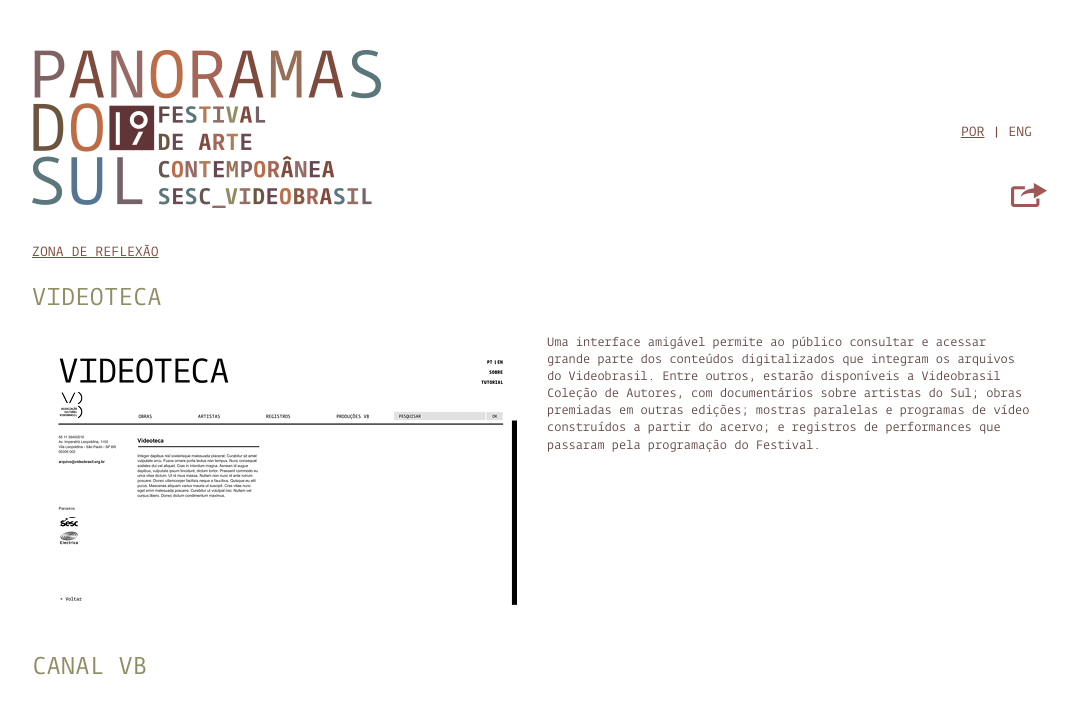
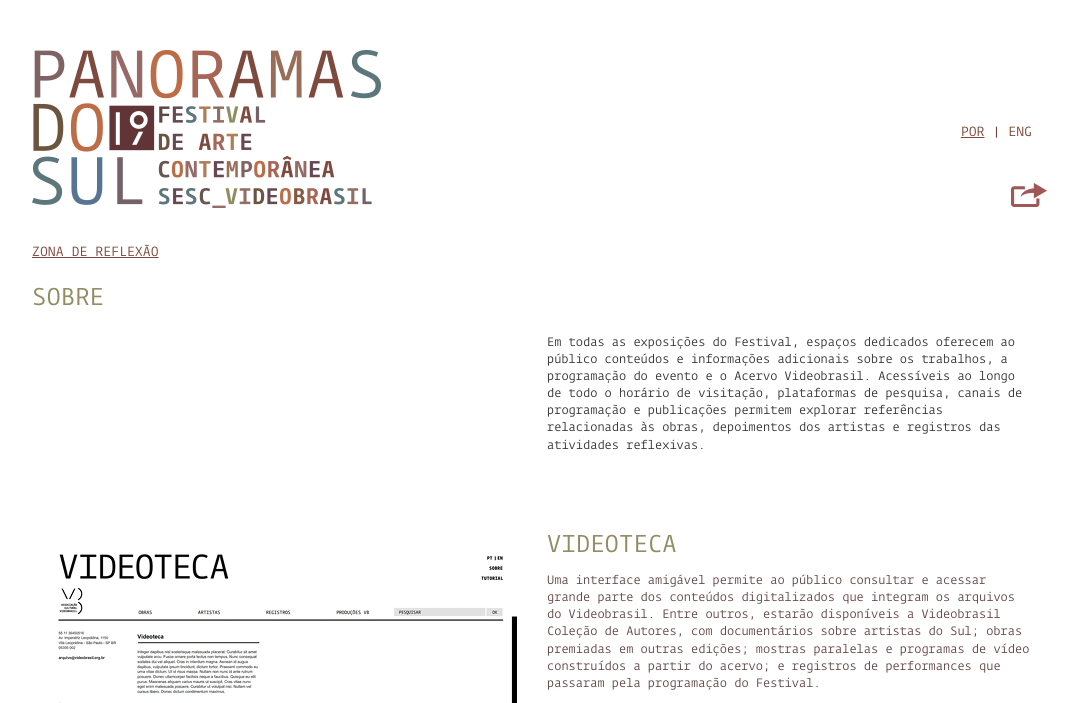
Before and after one commit to eduardo-haddad/19festival, a PHP site: page /zona.php in a window 1280 px wide. Shown: the top 703 px of the page, without its empty margins (108-1185 px from the left). Run offline with PHP 8.4, Linux system fonts and the light colour scheme; some libraries are stand-ins or nearby versions; grey boxes are pictures that could not be loaded.

Commit message:
alteracoes 10 de setembro

```diff
--- a/css/home.css
+++ b/css/home.css
@@ -9,7 +9,7 @@
 div#preload { display: none; }
 
 #container {
-    min-height: auto;
+    min-height: 665px;
 }
 
 @font-face {
--- a/elements/header.html
+++ b/elements/header.html
@@ -54,7 +54,9 @@
                                 }
                             })();
 
-                            window.open("http://twitter.com/intent/tweet?status="+currentTitle+" "+url_curta,"","height=260,width=500,left=100,top=100,menubar=0");
+                            var hashtags = "#19festival #19sescvideobrasil";
+
+                            window.open("http://twitter.com/intent/tweet?status="+hashtags+" "+url_curta,"","height=260,width=500,left=100,top=100,menubar=0");
                             return false;
 
                     });
--- a/elements/premios/premio_especial.php
+++ b/elements/premios/premio_especial.php
@@ -23,7 +23,7 @@
 
             <div class="row" style="clear: both;">
                 <div class="col-sm-12 col-md-6">
-                    <!-- <img src="img/residencias/efrain_temp.jpg" class="img-responsive center-block" style="margin-bottom:15px" /> -->
+                    <img src="img/residencias/sparte.jpg" class="img-responsive retrato-artista" style="margin-bottom:15px" />
                 </div>
             <div class="col-sm-12 col-md-6 h" style="float: right;">
                 <?php pten(
--- a/zona.php
+++ b/zona.php
@@ -39,12 +39,37 @@
         	</div>
             <!-- /BREADCRUMB -->
 
+            <div class="row">
+                <div class="col-xs-12 titulo" style="float: left;">
+                <p style="margin-bottom:0">
+                   <?php pten('Sobre', 'About');  ?>
+                </p>
+                </div>
+            </div>
+
+            <div class="row" style="margin-bottom: 45px">
+                <div class="col-sm-12 col-md-6 relative">
+
+
+                </div>
+                <div class="col-sm-12 col-md-6 relative">
+
+                     <p><?php pten('Em todas as exposições do Festival, espaços dedicados oferecem ao público conteúdos e informações adicionais sobre os trabalhos, a programação do evento e o Acervo Videobrasil. Acessíveis ao longo de todo o horário de visitação, plataformas de pesquisa, canais de programação
+                                  e publicações permitem explorar referências relacionadas às obras, depoimentos dos artistas e registros das atividades reflexivas.',
+
+                                  'All of the Festival’s exhibitions feature areas designed to provide additional contents and information about the artworks, the event’s program, and the Videobrasil Collection to the public. Research platforms, programming channels, and publications available during all opening hours allow viewers to explore references relating to the artworks, artists’ statements, and records of reflective activities.');
+                        ?>
+                    </p>
+
+
+                </div>
+            </div>
+
 
             <div class="row" >
-                <a name="videoteca"></a><div class="col-xs-12 titulo" style="float: left;">
-                <p style="margin-bottom:0">
-                   <?php pten('Videoteca', 'Video Library');  ?>
-                </p>
+                <a name="videoteca"></a>
+                <div class="col-xs-12 titulo" style="float: left;">
+
                 </div>
             </div>
 
@@ -56,6 +81,10 @@
                 </div>
 
                 <div class="col-sm-12 col-md-6 h" style="float: right;">
+
+                    <p style="margin-bottom:13px" class="titulo">
+                       <?php pten('Videoteca', 'Video Library');  ?>
+                    </p>
 
                     <?php pten(
                     ////Videoteca PT
@@ -76,9 +105,7 @@
 
             <div class="row" >
                 <a name="canalvb"></a><div class="col-xs-12 titulo" style="float: left;" name="canalvb">
-                <p style="margin-bottom:0">
-                   <?php pten('Canal VB', 'VB Channel');  ?>
-                </p>
+
                 </div>
             </div>
 
@@ -90,7 +117,9 @@
                 </div>
 
                 <div class="col-sm-12 col-md-6 h" style="float: right;">
-
+                    <p style="margin-bottom:13px" class="titulo">
+                       <?php pten('Canal VB', 'Channel VB');  ?>
+                    </p>
                     <?php pten(
                     ////Canal VB PT
                     '<p class="f" style="display: inline">
@@ -109,9 +138,7 @@
 
             <div class="row" >
                 <a name="plataformavb"></a><div class="col-xs-12 titulo" style="float: left;">
-                <p style="margin-bottom:0">
-                   <?php pten('Plataforma:VB', 'Platform:VB');  ?>
-                </p>
+
                 </div>
             </div>
 
@@ -123,7 +150,9 @@
                 </div>
 
                 <div class="col-sm-12 col-md-6 h" style="float: right;">
-
+                    <p style="margin-bottom:13px" class="titulo">
+                       <?php pten('Plataforma:VB', 'Platform:VB');  ?>
+                    </p>
                     <?php pten(
                     ////Plataforma:VB PT
                     '<p class="f" style="display: inline">
@@ -142,9 +171,7 @@
 
             <div class="row" >
                 <a name="publicacoes"></a><div class="col-xs-12 titulo" style="float: left;">
-                <p style="margin-bottom:0">
-                   <?php pten('Publicações', 'Publications');  ?>
-                </p>
+
                 </div>
             </div>
 
@@ -156,7 +183,9 @@
                 </div>
 
                 <div class="col-sm-12 col-md-6 h" style="float: right;">
-
+                    <p style="margin-bottom:13px" class="titulo">
+                       <?php pten('Publicações', 'Publications');  ?>
+                    </p>
                     <?php pten(
                     ////Publicações PT
                     '<p class="f" style="display: inline">
```
Also changed, not shown: elements/premios/premios_residencia.php (+19 -1 lines), elements/progsfilmes/gabriel.php (+15 -15 lines), img/progsfilmes/gabriel-history.jpg (added), img/progsfilmes/gabriel-olympia.jpg (added), img/progsfilmes/gabriel-ornithes.jpg (added), img/progsfilmes/gabriel-taprobana.jpg (added), img/residencias/sparte.jpg (added), 3 other files.
